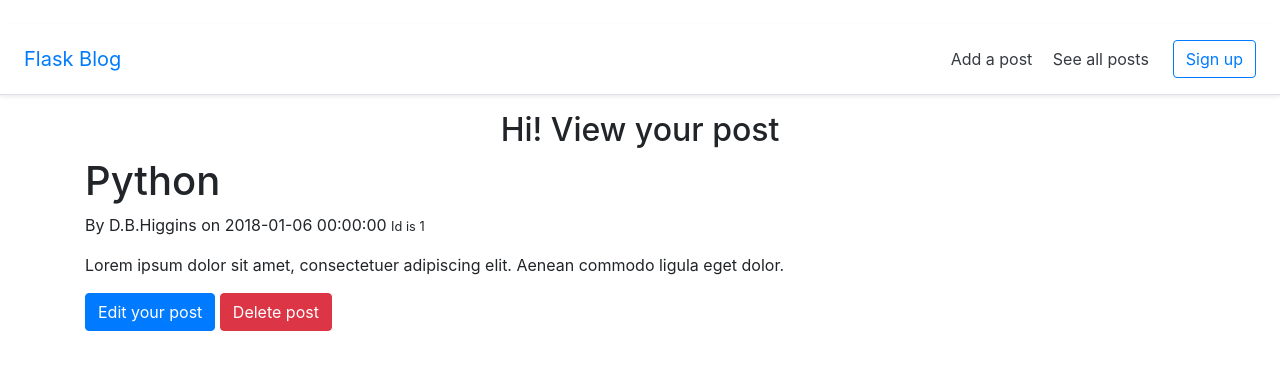
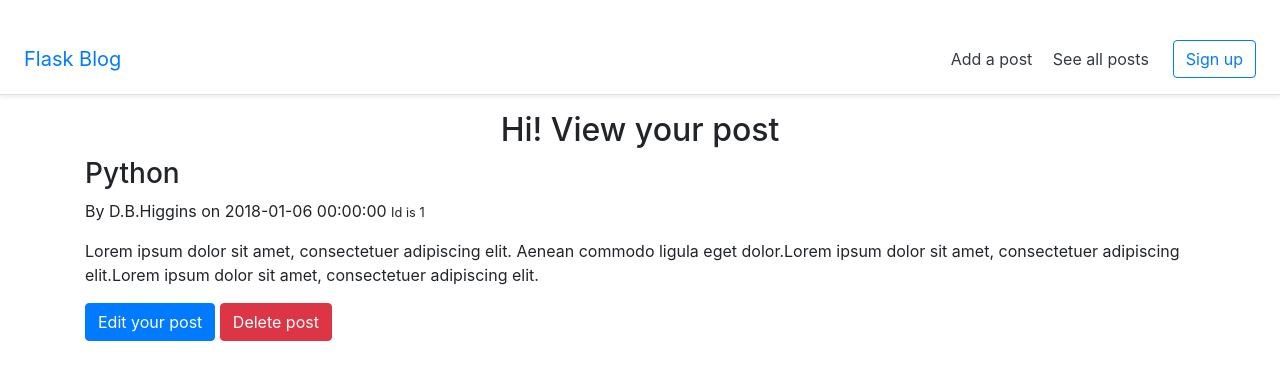
Before and after one commit to valentinavlad/BlogAppWithFlask, a Flask app: page /posts/1 in a window 1280 px wide. Shown: the top 380 px of the page. Run offline with Flask 2, Linux system fonts and the light colour scheme; some libraries are stand-ins or nearby versions.

Commit message:
Added some styles

```diff
--- a/BlogApp/posts_data.py
+++ b/BlogApp/posts_data.py
@@ -1,20 +1,20 @@
 from post import Post
 
 post_one = Post(title='Python', owner= 'D.B.Higgins',
-                    contents='Lorem ipsum dolor sit amet, consectetuer adipiscing elit. Aenean commodo ligula eget dolor.',
+                    contents='Lorem ipsum dolor sit amet, consectetuer adipiscing elit. Aenean commodo ligula eget dolor.Lorem ipsum dolor sit amet, consectetuer adipiscing elit.Lorem ipsum dolor sit amet, consectetuer adipiscing elit.',
                     created_at='January 6, 2018',
                     modified_at='January 8, 2018')
 
 post_two = Post(title='Php', owner= 'D.B.Poppask',
-                    contents='Lorem ipsum dolor sit amet, consectetuer adipiscing elit. Aenean commodo ligula eget dolor.',
+                    contents='Lorem ipsum dolor sit amet, consectetuer adipiscing elit. Aenean commodo ligula eget dolor.Lorem ipsum dolor sit amet, consectetuer adipiscing elit.',
                     created_at='December 10, 2017',
                     modified_at='December 15, 2017')
 post_three = Post(title='Java', owner= 'D.B.Goliloaw',
-                    contents='Lorem ipsum dolor sit amet, consectetuer adipiscing elit. Aenean commodo ligula eget dolor.',
+                    contents='Lorem ipsum dolor sit amet, consectetuer adipiscing elit. Aenean commodo ligula eget dolor.Lorem ipsum dolor sit amet, consectetuer adipiscing elit.Lorem ipsum dolor sit amet, consectetuer adipiscing elit.Lorem ipsum dolor sit amet, consectetuer adipiscing elit.Lorem ipsum dolor sit amet, consectetuer adipiscing elit.',
                     created_at='December 2, 2017',
                     modified_at='May 2, 2018')
 post_four = Post(title='Javascript', owner= 'D.B.Poppask',
-                    contents='Lorem ipsum dolor sit amet, consectetuer adipiscing elit. Aenean commodo ligula eget dolor.',
+                    contents='Lorem ipsum dolor sit amet, consectetuer adipiscing elit. Aenean commodo ligula eget dolor. Aenean commodo ligula eget dolor',
                     created_at='June 13, 2020',
                     modified_at='June 15, 2020')
 post_five = Post(title='Angular', owner= 'V.W. Craig',
--- a/BlogApp/static/style.css
+++ b/BlogApp/static/style.css
@@ -9,3 +9,7 @@
 #delete_form {
     display: inline-block;
 }
+
+#contents, #view_content {
+    white-space: pre-wrap;
+}
--- a/BlogApp/templates/edit.html
+++ b/BlogApp/templates/edit.html
@@ -17,7 +17,7 @@
     </div>
     <div class="form-group">
         <label for="contents">Content</label>
-        <textarea class="form-control" id="contents" rows="3" name="contents">{{post.contents}}</textarea>
+        <textarea class="form-control" id="contents" rows="10" name="contents">{{post.contents}}</textarea>
     </div>
     <button type="submit" class="btn btn-primary">Update</button>
 </form>
--- a/BlogApp/templates/post.html
+++ b/BlogApp/templates/post.html
@@ -16,7 +16,7 @@
     </div>
     <div class="form-group">
         <label for="contents">Content</label>
-        <textarea class="form-control" id="contents" rows="3" name="contents"></textarea>
+        <textarea class="form-control" id="contents" rows="10" name="contents"></textarea>
     </div>
     <button type="submit" class="btn btn-primary">Submit</button>
 </form>
--- a/BlogApp/templates/view_post.html
+++ b/BlogApp/templates/view_post.html
@@ -4,14 +4,16 @@
 <div class="text-center">
     <h2>Hi! View your post</h2>
 </div>
-<h1>{{post.title}}</h1>
-<p>By {{ post.owner }} on {{ post.created_at }} <small>Id is {{post.id}}</small></p>
-<p>{{ post.contents }}</p>
+<div class="row posts">
+    <div class="col-md-12">
+        <h3>{{post.title}}</h3>
+        <p>By {{ post.owner }} on {{ post.created_at }} <small>Id is {{post.id}}</small></p>
+        <p id="view_content">{{ post.contents }}</p>
 
-<a href="{{url_for('edit', id=post.id)}}" class="btn btn-primary">Edit your post</a>
-<form method="POST" id="delete_form">
-    <button type="submit" class="btn btn-danger">Delete post</button>
-</form>
-
-
+        <a href="{{url_for('edit', id=post.id)}}" class="btn btn-primary">Edit your post</a>
+        <form method="POST" id="delete_form">
+            <button type="submit" class="btn btn-danger">Delete post</button>
+        </form>
+    </div>
+</div>
 {% endblock content %}
```
Also changed, not shown: BlogApp/templates/navigation.html (+2 -6 lines), BlogApp/templates/posts.html (+8 -6 lines).
